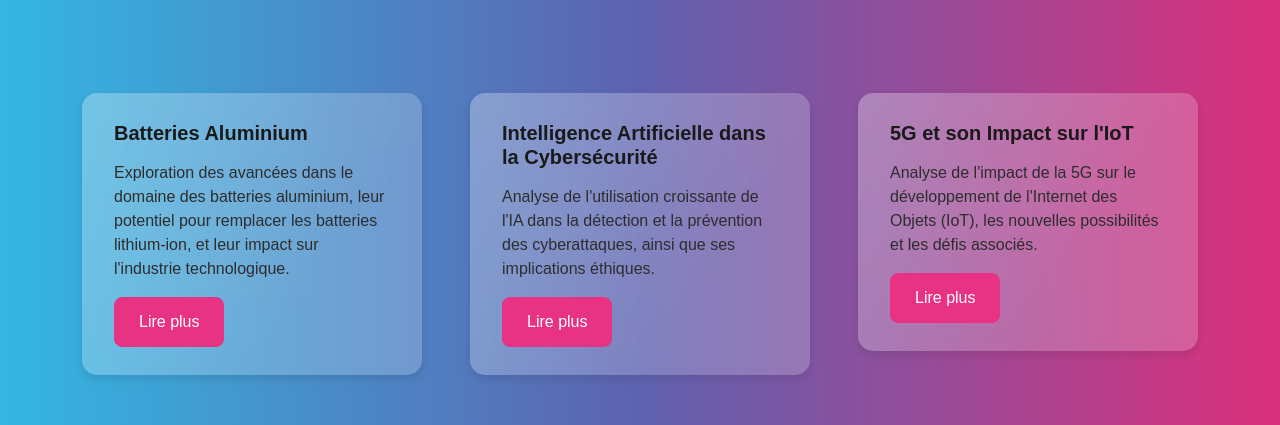
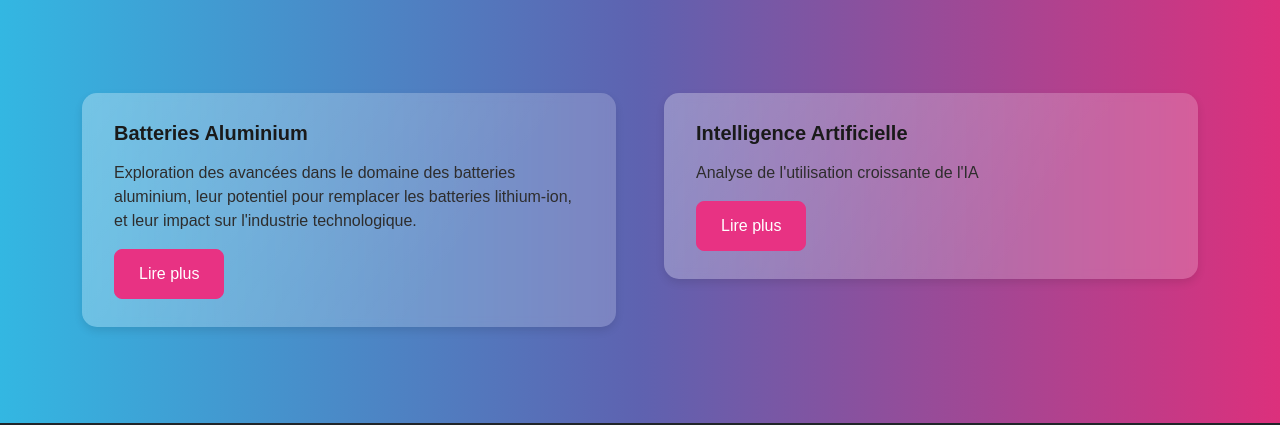
Before and after one commit to Roiborgne/Portfolio-HN, a plain HTML site: page Veille.html in a window 1280 px wide. Shown: the part 219-644 px from the top of the page. Drawn offline with nearby package versions, Linux system fonts and the light colour scheme.

Commit message:
fin portfolio

```diff
--- a/Veille.html
+++ b/Veille.html
@@ -51,7 +51,7 @@
 <div class="container mt-5">
     <h1 class="text-center mb-5 fade-in-up">Veille Informatique</h1>
 
-    <div class="row row-cols-1 row-cols-md-2 row-cols-lg-3 g-4">
+    <div class="row row-cols-1 row-cols-md-2 row-cols-lg-2 g-4">
         <div class="col fade-in-up">
             <div class="card">
                 <div class="card-body">
@@ -64,17 +64,8 @@
         <div class="col fade-in-up">
             <div class="card">
                 <div class="card-body">
-                    <h5 class="card-title">Intelligence Artificielle dans la Cybersécurité</h5>
-                    <p class="card-text">Analyse de l'utilisation croissante de l'IA dans la détection et la prévention des cyberattaques, ainsi que ses implications éthiques.</p>
-                    <a href="#" class="btn btn-primary">Lire plus</a>
-                </div>
-            </div>
-        </div>
-        <div class="col fade-in-up">
-            <div class="card">
-                <div class="card-body">
-                    <h5 class="card-title">5G et son Impact sur l'IoT</h5>
-                    <p class="card-text">Analyse de l'impact de la 5G sur le développement de l'Internet des Objets (IoT), les nouvelles possibilités et les défis associés.</p>
+                    <h5 class="card-title">Intelligence Artificielle</h5>
+                    <p class="card-text">Analyse de l'utilisation croissante de l'IA</p>
                     <a href="#" class="btn btn-primary">Lire plus</a>
                 </div>
             </div>
```
